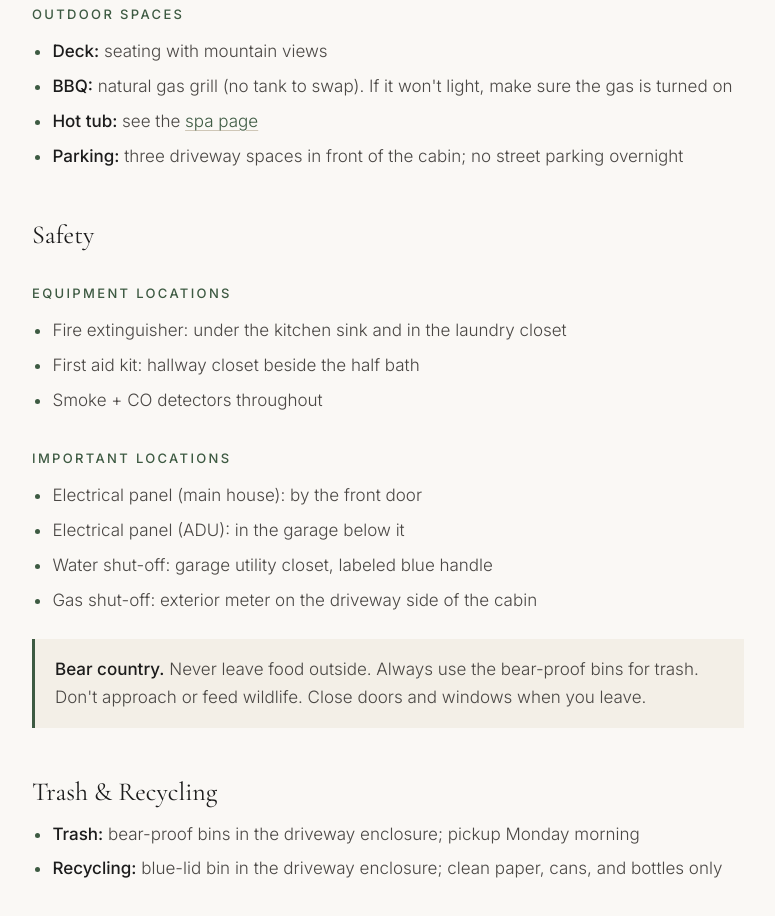
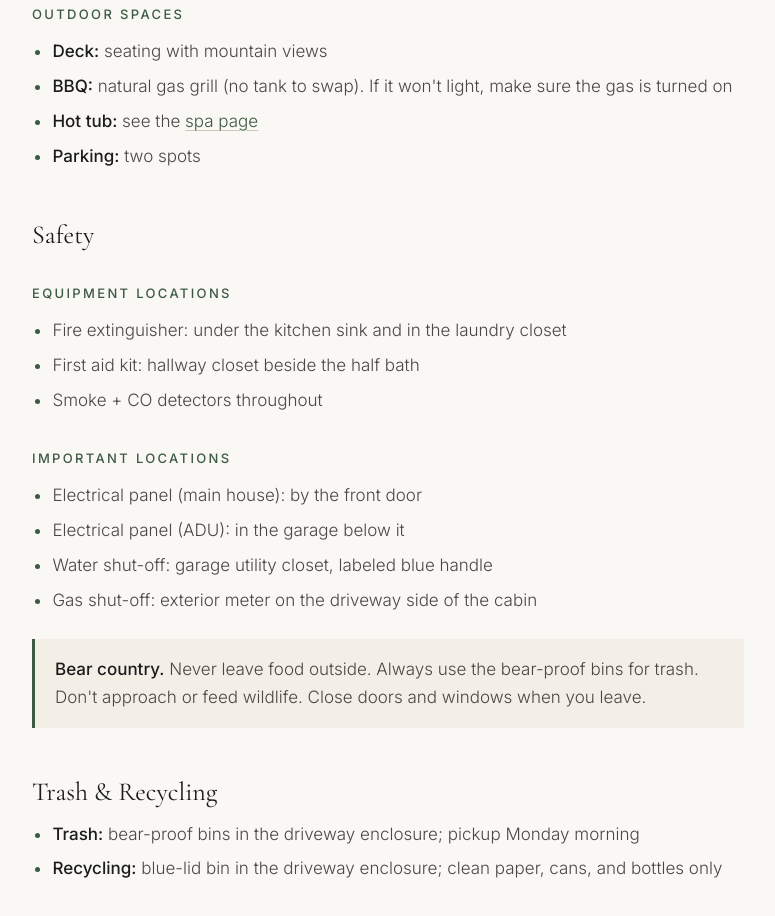
Before and after one commit to crutkas/PineAndPrairieCabin, an Astro site: page /guest/house in a window 1280 px wide. Shown: the part 1752-2668 px from the top of the page, without its empty margins (252-1027 px from the left). Built offline with nearby package versions, Linux system fonts and the light colour scheme; Astro itself is replaced by a stand-in of ours.

Commit message:
Guest house: two parking spots
Co-authored-by: Copilot App <223556219+Copilot@users.noreply.github.com>

```diff
--- a/src/pages/guest/house.astro
+++ b/src/pages/guest/house.astro
@@ -65,7 +65,7 @@ import Guest from '../../layouts/Guest.astro';
     <li><strong>Deck:</strong> seating with mountain views</li>
     <li><strong>BBQ:</strong> natural gas grill (no tank to swap). If it won't light, make sure the gas is turned on</li>
     <li><strong>Hot tub:</strong> see the <a href="/guest/spa">spa page</a></li>
-    <!-- PLACEHOLDER --><li><strong>Parking:</strong> three driveway spaces in front of the cabin; no street parking overnight</li>
+    <li><strong>Parking:</strong> two spots</li>
   </ul>
 
   <h2>Safety</h2>
```
